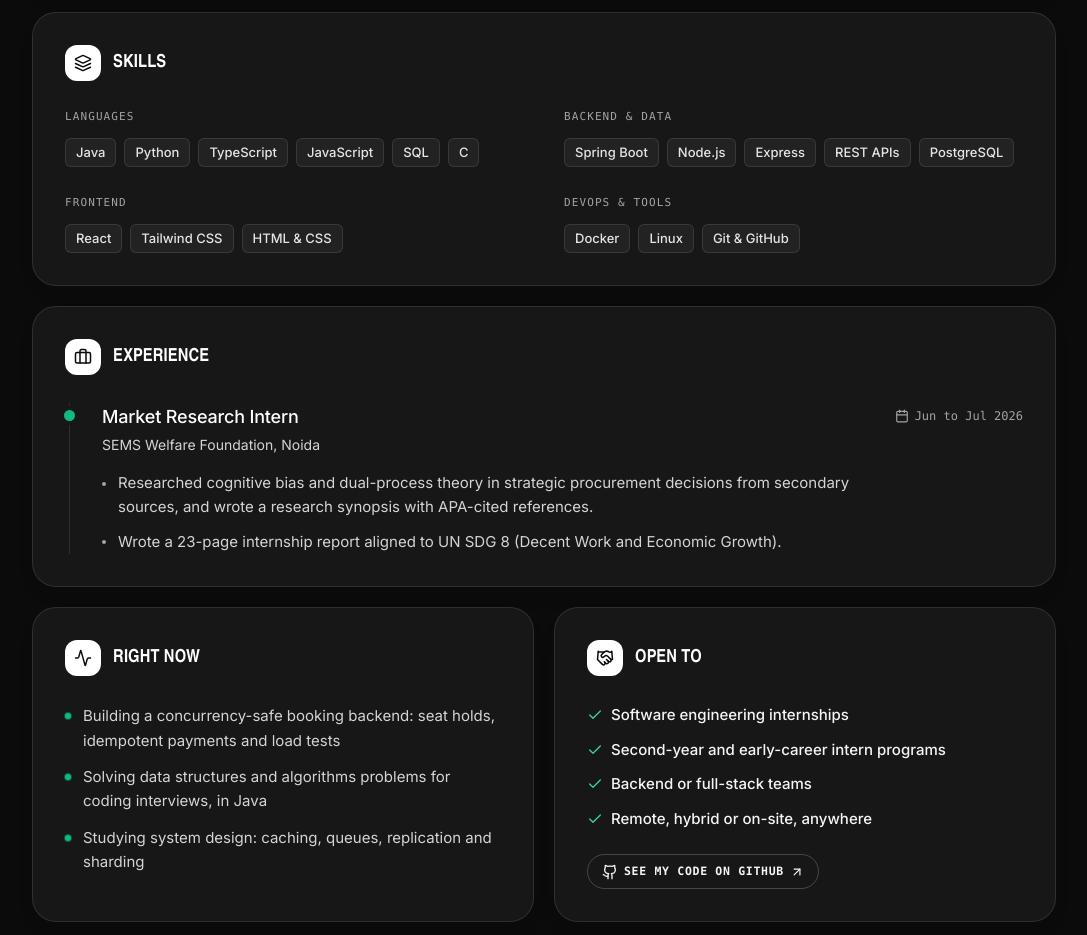
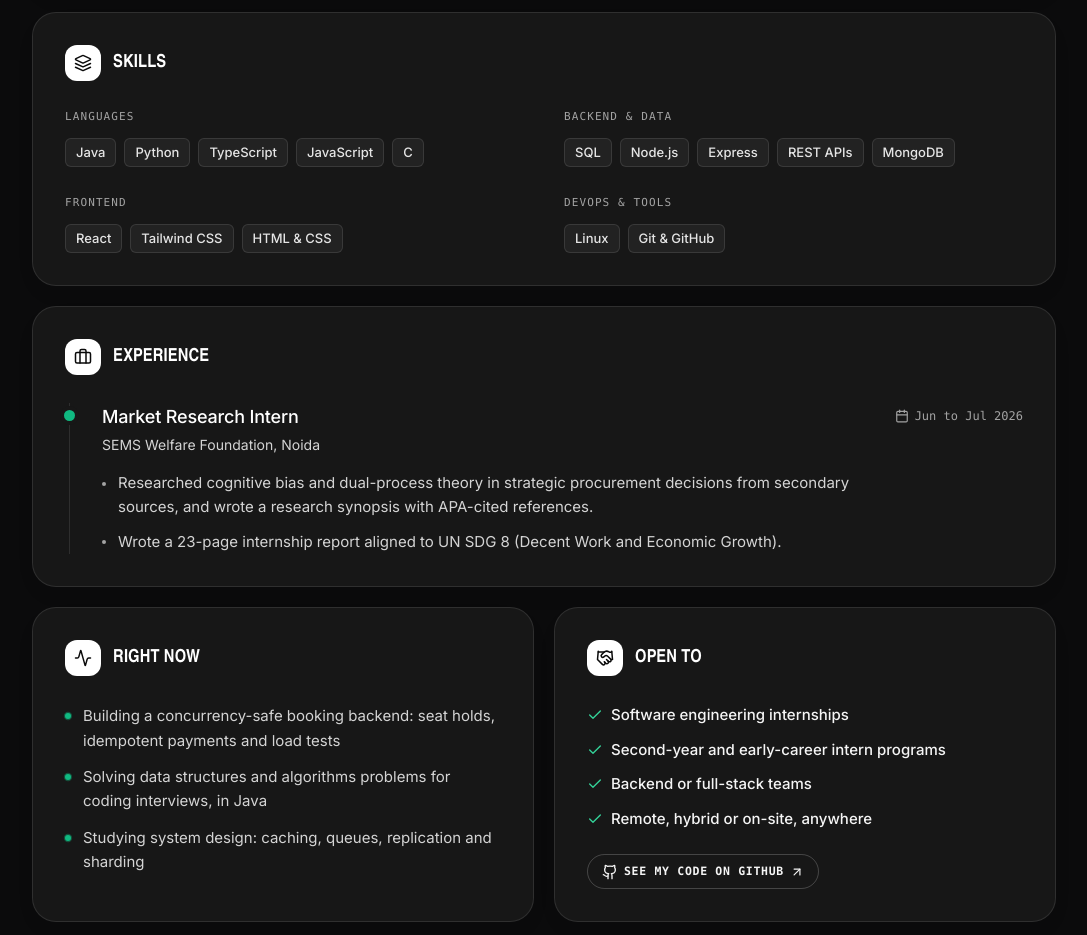
Before and after one commit to adityatiwari9t8/portfolio-website, a React (Vite) app: page / in a window 1280 px wide. Shown: the part 3840-4775 px from the top of the page, without its empty margins (96-1183 px from the left). Built offline with nearby package versions, Linux system fonts and the light colour scheme.

Commit message:
update content

```diff
--- a/src/data/content.ts
+++ b/src/data/content.ts
@@ -119,10 +119,10 @@ export interface SkillGroup {
 }
 
 export const TOOLKIT: SkillGroup[] = [
-  { label: 'Languages', items: ['Java', 'Python', 'TypeScript', 'JavaScript', 'SQL', 'C'] },
-  { label: 'Backend & data', items: ['Spring Boot', 'Node.js', 'Express', 'REST APIs', 'PostgreSQL'] },
+  { label: 'Languages', items: ['Java', 'Python', 'TypeScript', 'JavaScript', 'C'] },
+  { label: 'Backend & data', items: ['SQL', 'Node.js', 'Express', 'REST APIs', 'MongoDB'] },
   { label: 'Frontend', items: ['React', 'Tailwind CSS', 'HTML & CSS'] },
-  { label: 'DevOps & tools', items: ['Docker', 'Linux', 'Git & GitHub'] }
+  { label: 'DevOps & tools', items: ['Linux', 'Git & GitHub'] }
 ];
 
 /** Shown as the "open to" list in the Background section. */
```
